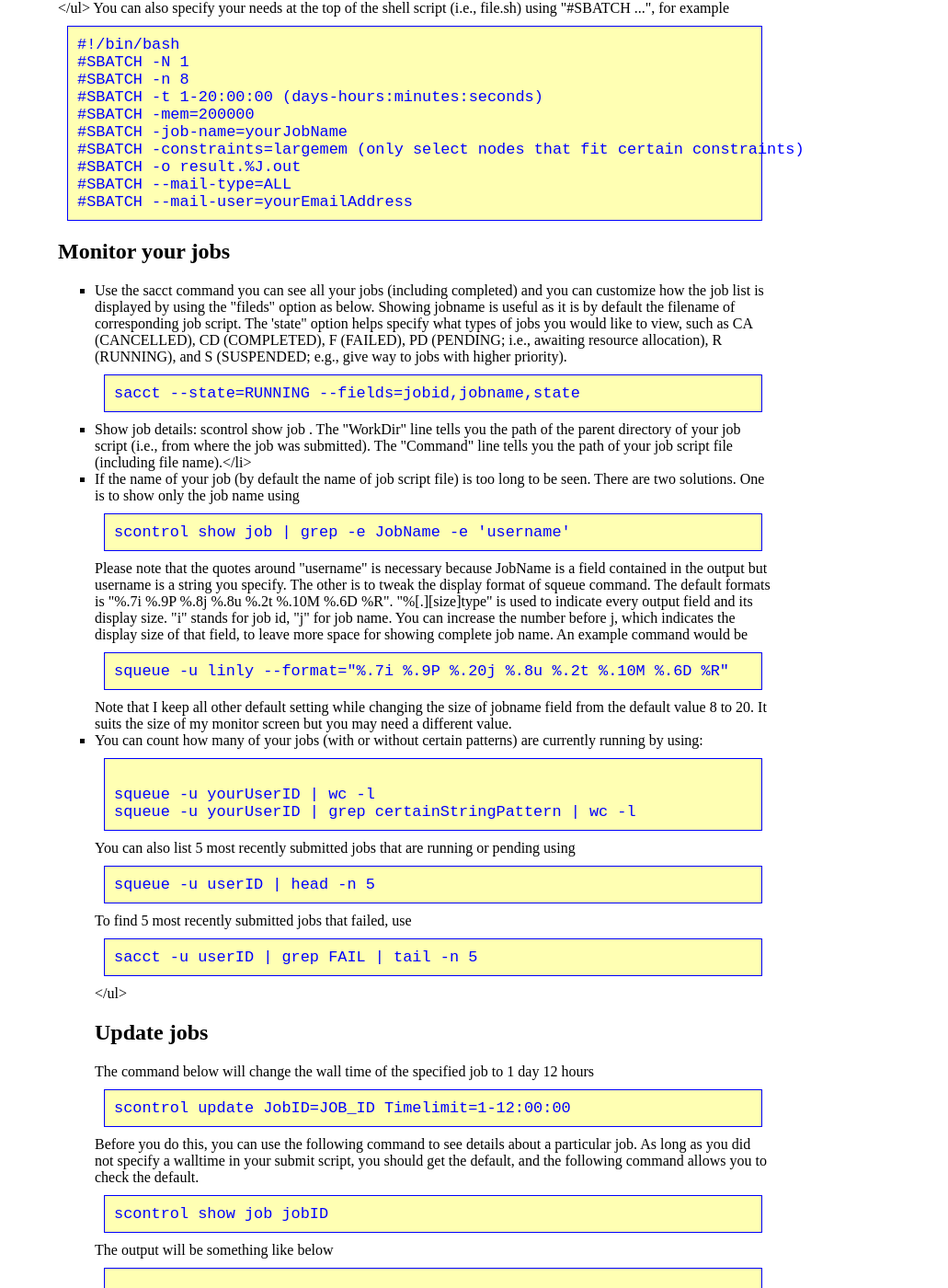
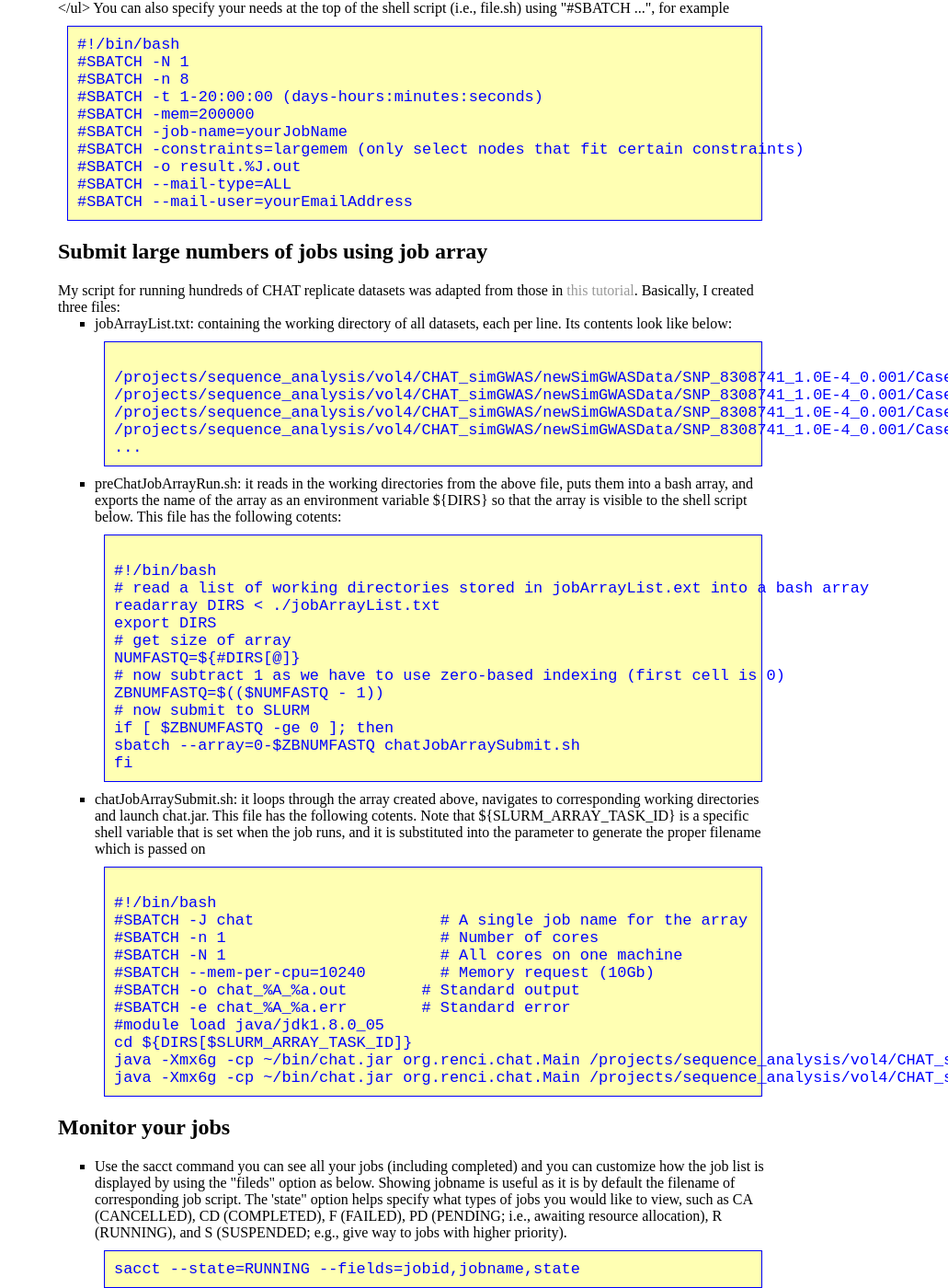
Before and after one commit to lybird300/lybird300.github.io, a Jekyll site: the page built from _posts/2015-10-01-cluster-slurm.md, in a window 1280 px wide and 1400 px high, scrolled down 3360 px. Shown: the whole window at 92% size, without its empty margins (249-1280 px from the left). Built offline with Jekyll 4.4.1, drawn with Linux system fonts in a browser that asks for light colours.

Commit message:
Update 2015-10-01-cluster-slurm.md

```diff
--- a/_posts/2015-10-01-cluster-slurm.md
+++ b/_posts/2015-10-01-cluster-slurm.md
@@ -87,6 +87,49 @@ You can also specify your needs at the top of the shell script (i.e., file.sh) u
 #SBATCH --mail-type=ALL
 #SBATCH --mail-user=yourEmailAddress
 </code></pre>
+<h2>Submit large numbers of jobs using job array</h2>
+My script for running hundreds of CHAT replicate datasets was adapted from those in <a href="https://rc.fas.harvard.edu/resources/documentation/submitting-large-numbers-of-jobs-to-odyssey/">this tutorial</a>.
+Basically, I created three files:
+<ul>
+<li>jobArrayList.txt: containing the working directory of all datasets, each per line. Its contents look like below:
+<pre><code>
+/projects/sequence_analysis/vol4/CHAT_simGWAS/newSimGWASData/SNP_8308741_1.0E-4_0.001/Case100_Control100_GRR20.0_BDR0.3/ChatInput_tagSNP/Rep2
+/projects/sequence_analysis/vol4/CHAT_simGWAS/newSimGWASData/SNP_8308741_1.0E-4_0.001/Case100_Control100_GRR20.0_BDR0.3/ChatInput_tagSNP/Rep3
+/projects/sequence_analysis/vol4/CHAT_simGWAS/newSimGWASData/SNP_8308741_1.0E-4_0.001/Case100_Control100_GRR20.0_BDR0.3/ChatInput_tagSNP/Rep4
+/projects/sequence_analysis/vol4/CHAT_simGWAS/newSimGWASData/SNP_8308741_1.0E-4_0.001/Case100_Control100_GRR20.0_BDR0.3/ChatInput_tagSNP/Rep5
+...</code></pre>
+</li>
+<li>preChatJobArrayRun.sh: it reads in the working directories from the above file, puts them into a bash array, and exports the name of the array as an environment variable ${DIRS} so that the array is visible to the shell script below. This file has the following cotents:
+<pre><code>
+#!/bin/bash
+# read a list of working directories stored in jobArrayList.ext into a bash array
+readarray DIRS < ./jobArrayList.txt
+export DIRS
+# get size of array
+NUMFASTQ=${#DIRS[@]}
+# now subtract 1 as we have to use zero-based indexing (first cell is 0)
+ZBNUMFASTQ=$(($NUMFASTQ - 1))
+# now submit to SLURM
+if [ $ZBNUMFASTQ -ge 0 ]; then
+sbatch --array=0-$ZBNUMFASTQ chatJobArraySubmit.sh
+fi
+</code></pre>
+</li>
+<li>chatJobArraySubmit.sh: it loops through the array created above, navigates to corresponding working directories and launch chat.jar. This file has the following cotents. Note that ${SLURM_ARRAY_TASK_ID} is a specific shell variable that is set when the job runs, and it is substituted into the parameter to generate the proper filename which is passed on
+<pre><code>
+#!/bin/bash
+#SBATCH -J chat                    # A single job name for the array
+#SBATCH -n 1                       # Number of cores
+#SBATCH -N 1                       # All cores on one machine
+#SBATCH --mem-per-cpu=10240        # Memory request (10Gb)
+#SBATCH -o chat_%A_%a.out        # Standard output
+#SBATCH -e chat_%A_%a.err        # Standard error
+#module load java/jdk1.8.0_05
+cd ${DIRS[$SLURM_ARRAY_TASK_ID]}
+java -Xmx6g -cp ~/bin/chat.jar org.renci.chat.Main /projects/sequence_analysis/vol4/CHAT_simGWAS/newSimGWASData/CHATResources/CHAT_prep.xml
+java -Xmx6g -cp ~/bin/chat.jar org.renci.chat.Main /projects/sequence_analysis/vol4/CHAT_simGWAS/newSimGWASData/CHATResources/CHAT.xml
+</code></pre></li>
+</ul>
 <h2>Monitor your jobs</h2>
 <ul>
 <li>Use the sacct command you can see all your jobs (including completed) and you can customize how the job list is displayed by using the "fileds" option as below. Showing jobname is useful as it is by default the filename of corresponding job script. The 'state" option helps specify what types of jobs you would like to view, such as CA (CANCELLED), CD (COMPLETED), F (FAILED), PD (PENDING; i.e., awaiting resource allocation), R (RUNNING), and S (SUSPENDED; e.g., give way to jobs with higher priority).
```
